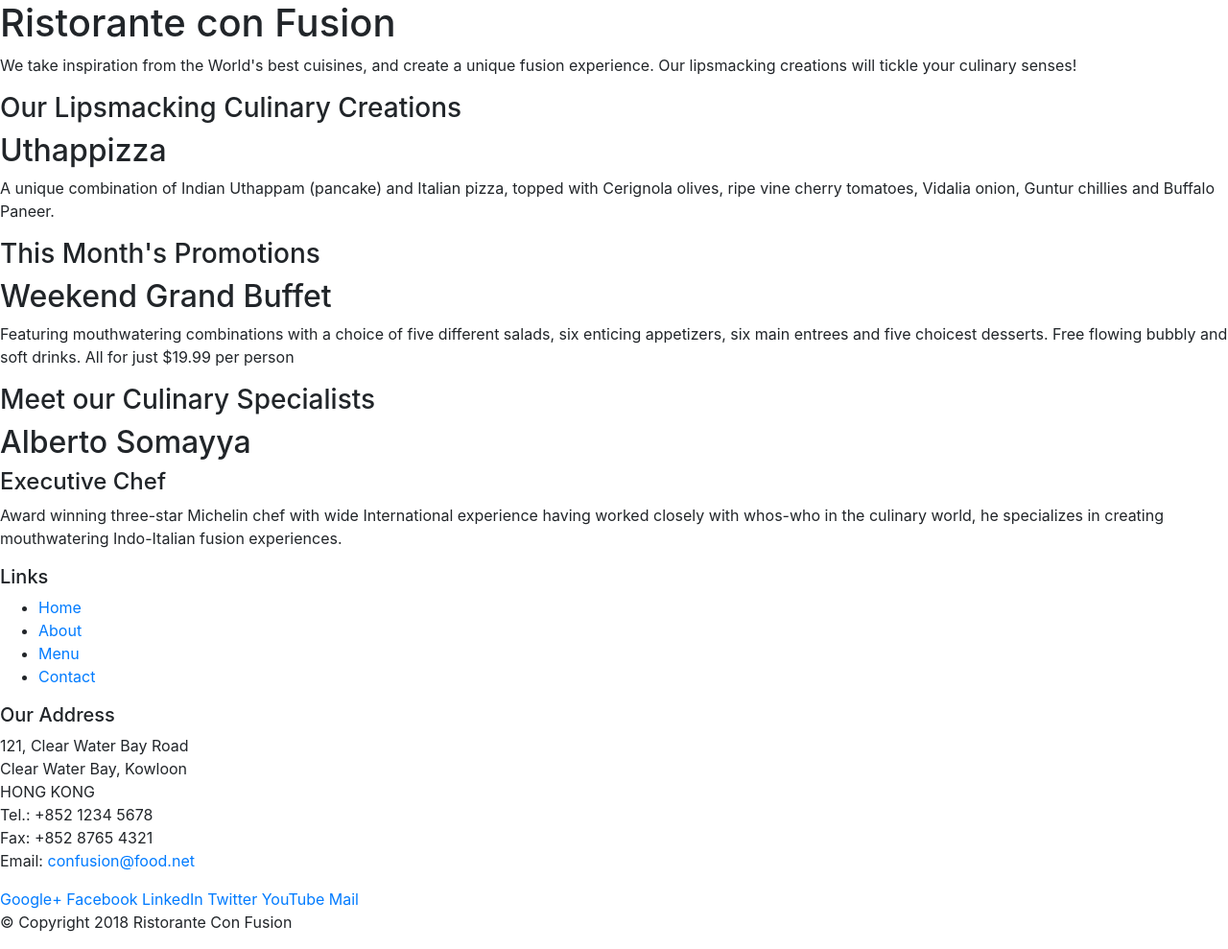
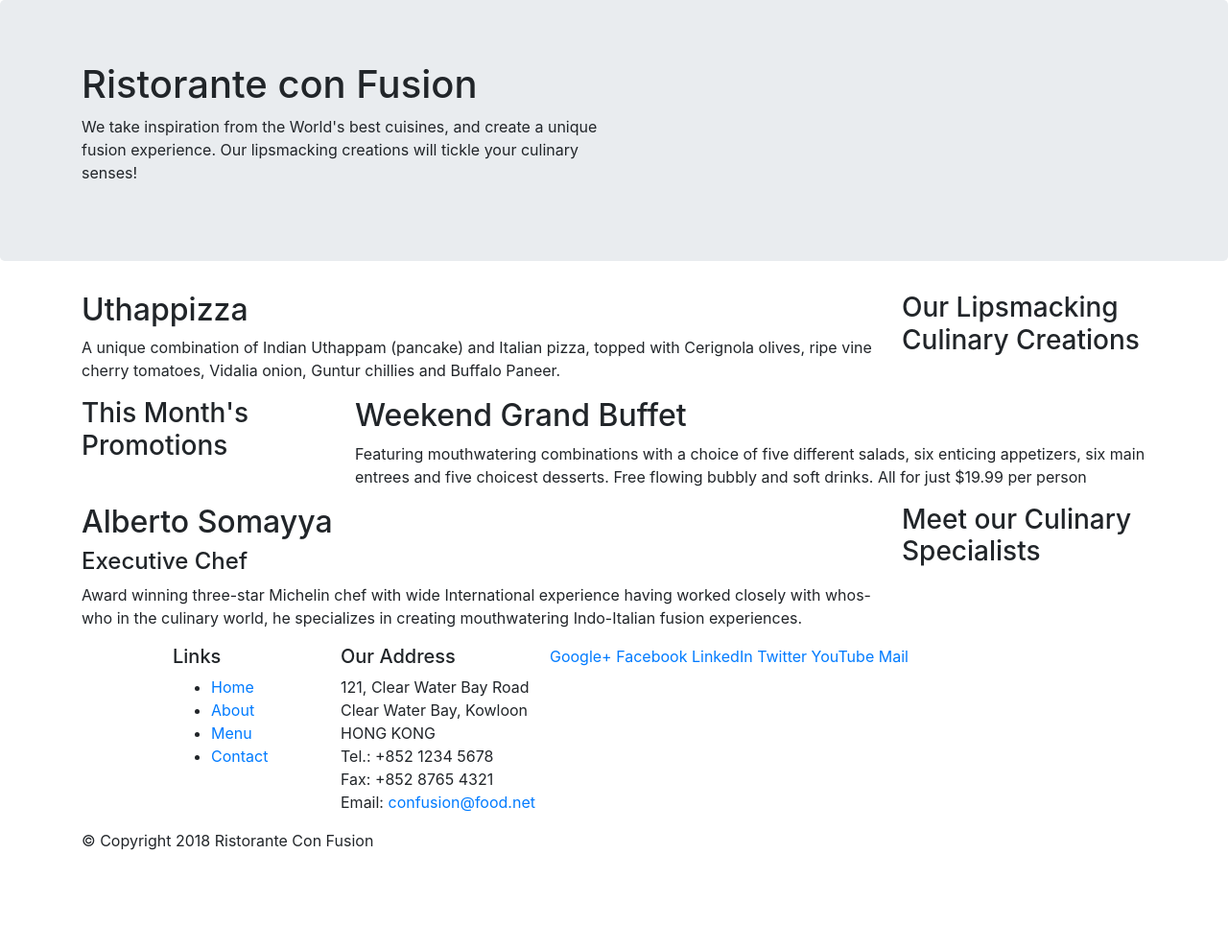
Before and after one commit to NikhilElavarasu/Boostrap-learning, a website: page index.html in a window 1280 px wide. Shown: the whole page at 96% size. After the commit the page ends 904 px from the top, so only its background shows below. Drawn offline with nearby package versions, Linux system fonts and the light colour scheme.

Commit message:
boostrap grid part 1

```diff
--- a/index.html
+++ b/index.html
@@ -12,46 +12,46 @@
 
 <body>
 
-    <header>
-        <div>
-            <div>
-                <div>
+    <header class="jumbotron">
+        <div class="container">
+            <div class="row">
+                <div class="col-12 col-sm-6">
                     <h1>Ristorante con Fusion</h1>
                     <p>We take inspiration from the World's best cuisines, and create a unique fusion experience. Our lipsmacking creations will tickle your culinary senses!</p>
                 </div>
-                <div>
+                <div class="col-12 col-sm">
                 </div>
             </div>
         </div>
     </header>
 
-    <div>
-        <div>
-            <div>
+    <div class="container">
+        <div class="row">
+            <div class="col-12 col-sm-4 order-sm-last col-md-3">
                 <h3>Our Lipsmacking Culinary Creations</h3>
             </div>
-            <div>
+            <div class="col col-sm order-sm-first col-md">
                 <h2>Uthappizza</h2>
                 <p>A unique combination of Indian Uthappam (pancake) and Italian pizza, topped with Cerignola olives, ripe vine cherry tomatoes, Vidalia onion, Guntur chillies and Buffalo Paneer.</p>
             </div>
         </div>
 
 
-        <div>
-            <div>
+        <div class="row">
+            <div class="col-12 col-sm-4 col-md-3">
                 <h3>This Month's Promotions</h3>
             </div>
-            <div>
+            <div class="col col-sm col-md">
                 <h2>Weekend Grand Buffet</h2>
                 <p>Featuring mouthwatering combinations with a choice of five different salads, six enticing appetizers, six main entrees and five choicest desserts. Free flowing bubbly and soft drinks. All for just $19.99 per person </p>
             </div>
         </div>
 
-        <div>
-            <div>
+        <div class="row">
+            <div class="col-12 col-sm-4 order-sm-last col-md-3">
                 <h3>Meet our Culinary Specialists</h3>
             </div>
-            <div>
+            <div class="col col-sm order-sm-first col-md">
                 <h2>Alberto Somayya</h2>
                 <h4>Executive Chef</h4>
                 <p>Award winning three-star Michelin chef with wide International experience having worked closely with whos-who in the culinary world, he specializes in creating mouthwatering Indo-Italian fusion experiences. </p>
@@ -60,9 +60,9 @@
     </div>
 
     <footer>
-        <div>
-            <div>
-                <div>
+        <div class="container">
+            <div class="row">
+                <div class="col-4 offset-1 col-sm-2">
                     <h5>Links</h5>
                     <ul>
                         <li><a href="#">Home</a></li>
@@ -70,7 +70,7 @@
                         <li><a href="#">Menu</a></li>
                         <li><a href="#">Contact</a></li>
                     </ul>
-                </div>
+                </div class="col-7 col-sm-5">
                 <div>
                     <h5>Our Address</h5>
                     <address>
@@ -82,7 +82,7 @@
 		              Email: <a href="mailto:confusion@food.net">confusion@food.net</a>
 		           </address>
                 </div>
-                <div>
+                <div class="col-12 col-sm-5">
                     <div>
                         <a href="http://google.com/+">Google+</a>
                         <a href="http://www.facebook.com/profile.php?id=">Facebook</a>
@@ -93,8 +93,8 @@
                     </div>
                 </div>
            </div>
-           <div>
-                <div>
+           <div class="row">
+                <div class="col-auto">
                     <p>© Copyright 2018 Ristorante Con Fusion</p>
                 </div>
            </div>
```
